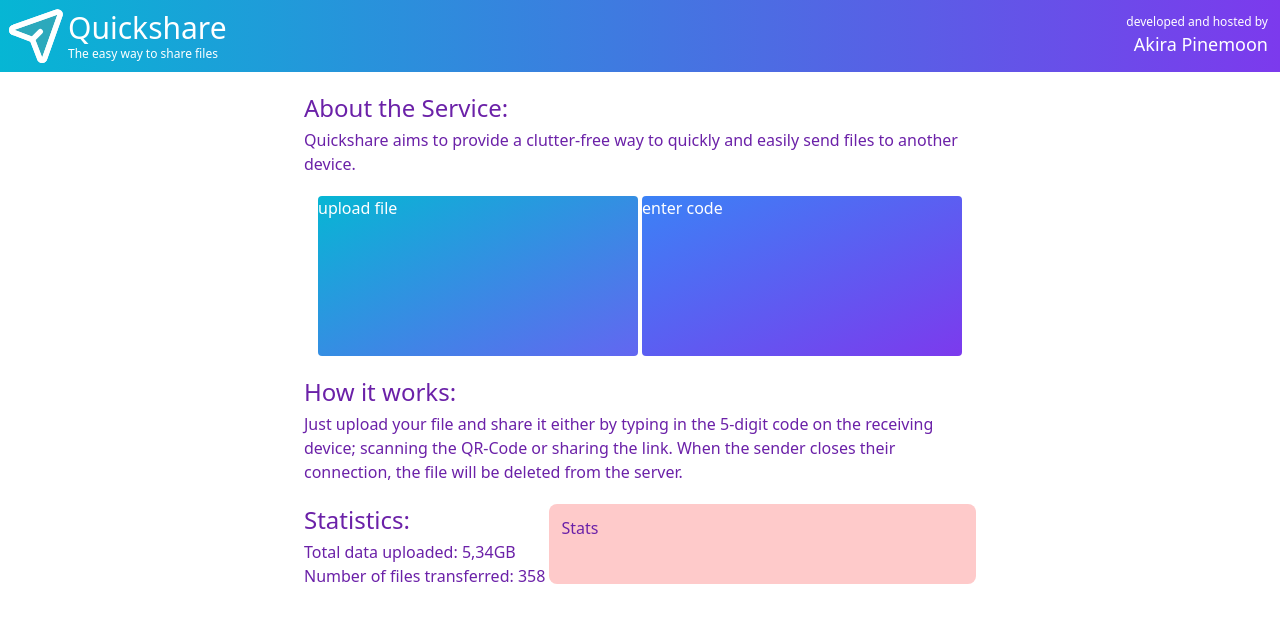
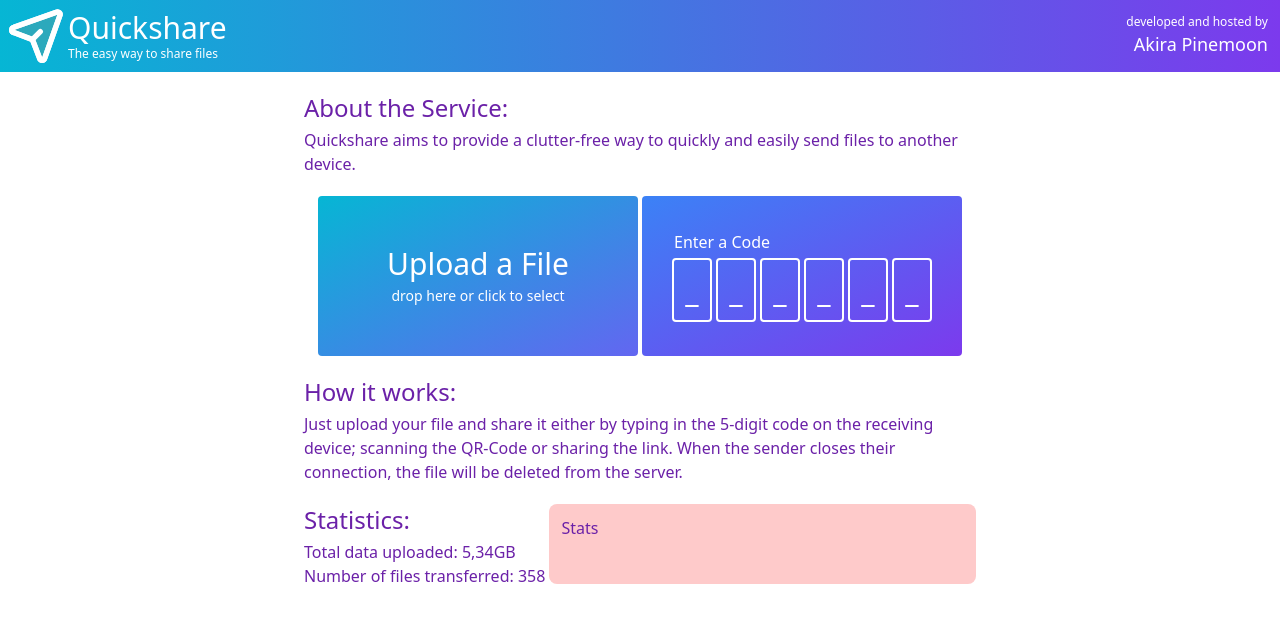
Before and after one commit to AkiraPinemoon/quickshare-frontend, a Vue app: page / in a window 1280 px wide. Shown: the top 622 px of the page. Built offline with nearby package versions, Linux system fonts and the light colour scheme.

Commit message:
added ui for upload and access components

```diff
--- a/index.html
+++ b/index.html
@@ -4,7 +4,7 @@
     <meta charset="UTF-8">
     <link rel="icon" href="/favicon.ico">
     <meta name="viewport" content="width=device-width, initial-scale=1.0">
-    <title>Vite App</title>
+    <title>Quickshare</title>
   </head>
   <body>
     <div id="app"></div>
--- /dev/null
+++ b/src/components/AccessComponent.vue
@@ -0,0 +1,13 @@
+<template>
+  <div class="w-80 h-40 rounded bg-gradient-to-br from-blue-500 to-violet-600 flex flex-col place-items-center justify-center gap-1">
+    <p class="w-64">Enter a Code</p>
+    <div class="h-16 flex flex-row justify-center place-items-center gap-1">
+      <input placeholder="_" class="h-full w-10 border-white border-2 rounded bg-transparent text-3xl text-center placeholder:text-white" />
+      <input placeholder="_" class="h-full w-10 border-white border-2 rounded bg-transparent text-3xl text-center placeholder:text-white" />
+      <input placeholder="_" class="h-full w-10 border-white border-2 rounded bg-transparent text-3xl text-center placeholder:text-white" />
+      <input placeholder="_" class="h-full w-10 border-white border-2 rounded bg-transparent text-3xl text-center placeholder:text-white" />
+      <input placeholder="_" class="h-full w-10 border-white border-2 rounded bg-transparent text-3xl text-center placeholder:text-white" />
+      <input placeholder="_" class="h-full w-10 border-white border-2 rounded bg-transparent text-3xl text-center placeholder:text-white" />
+    </div>
+  </div>
+</template>
--- /dev/null
+++ b/src/components/UploadComponent.vue
@@ -0,0 +1,6 @@
+<template>
+  <div class="w-80 h-40 rounded bg-gradient-to-br from-cyan-500 to-indigo-500 flex flex-col place-items-center justify-center gap-1">
+    <p class="text-3xl">Upload a File</p>
+    <p class="text-sm">drop here or click to select</p>
+  </div>
+</template>
--- a/src/views/HomeView.vue
+++ b/src/views/HomeView.vue
@@ -1,4 +1,6 @@
 <script setup lang="ts">
+import UploadComponent from "@/components/UploadComponent.vue"
+import AccessComponent from "@/components/AccessComponent.vue"
 </script>
 
 <template>
@@ -11,8 +13,8 @@
     </div>
 
     <div class="flex flex-wrap gap-1 justify-around text-white">
-      <div class="w-80 h-40 rounded bg-gradient-to-br from-cyan-500 to-indigo-500">upload file</div>
-      <div class="w-80 h-40 rounded bg-gradient-to-br from-blue-500 to-violet-600">enter code</div>
+      <UploadComponent />
+      <AccessComponent />
     </div>
 
     <div class="flex flex-col gap-1 w-5/6 max-w-2xl">
```
Also changed, not shown: 1 other file (tests, documents, lock files or other folders).
